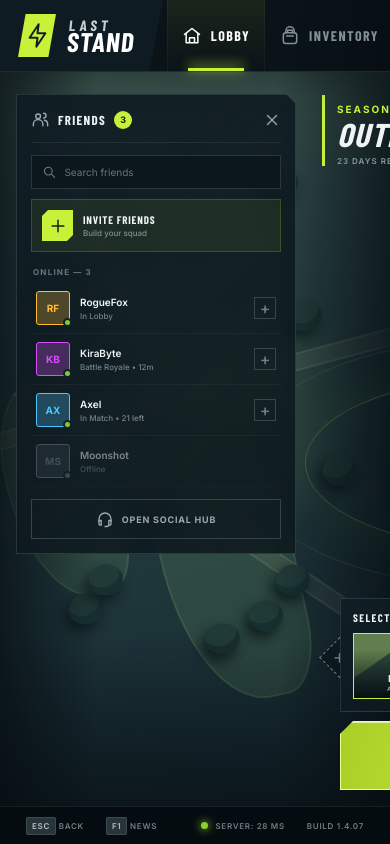
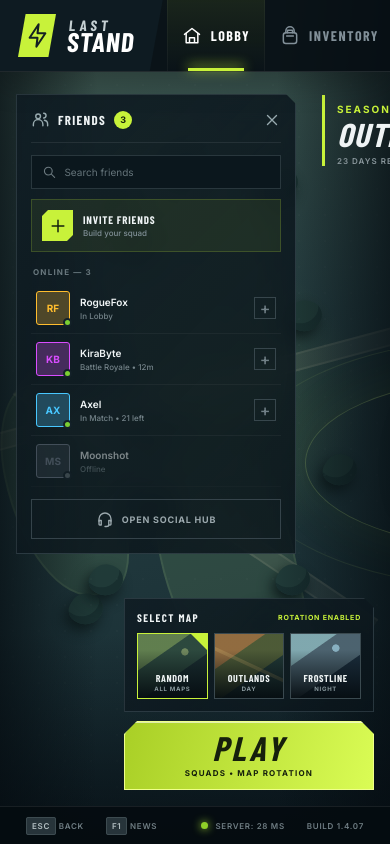
Before and after one commit to Amarkr5787/last-stand, a React (Vite) app: page / in a window 390 px wide. Shown: the top 844 px of the page. Built offline with nearby package versions, Linux system fonts and the light colour scheme; a web font is replaced by a local one.

Commit message:
Align play controls to bottom right
Figma-Prompt-ID: 40
Figma-Session-ID: d72e3706-e87c-4bec-95d6-e6e8a14ac303

```diff
--- a/src/index.css
+++ b/src/index.css
@@ -673,14 +673,15 @@
   visibility: hidden;
 }
 .play-zone {
-  position: absolute;
-  z-index: 5;
-  bottom: 0;
-  right: 0;
-  width: 350px;
+  position: fixed;
+  z-index: 9;
+  right: 26px;
+  bottom: 54px;
+  width: 286px;
   text-align: center;
 }
 .map-picker {
+  width: 100%;
   padding: 12px;
   margin-bottom: 9px;
   text-align: left;
@@ -1278,6 +1279,10 @@ footer .server {
   .squad-slots button b {
     display: none;
   }
+  .play-zone {
+    right: 16px;
+    width: 250px;
+  }
 }
 
 @media (max-height: 760px) {
```
